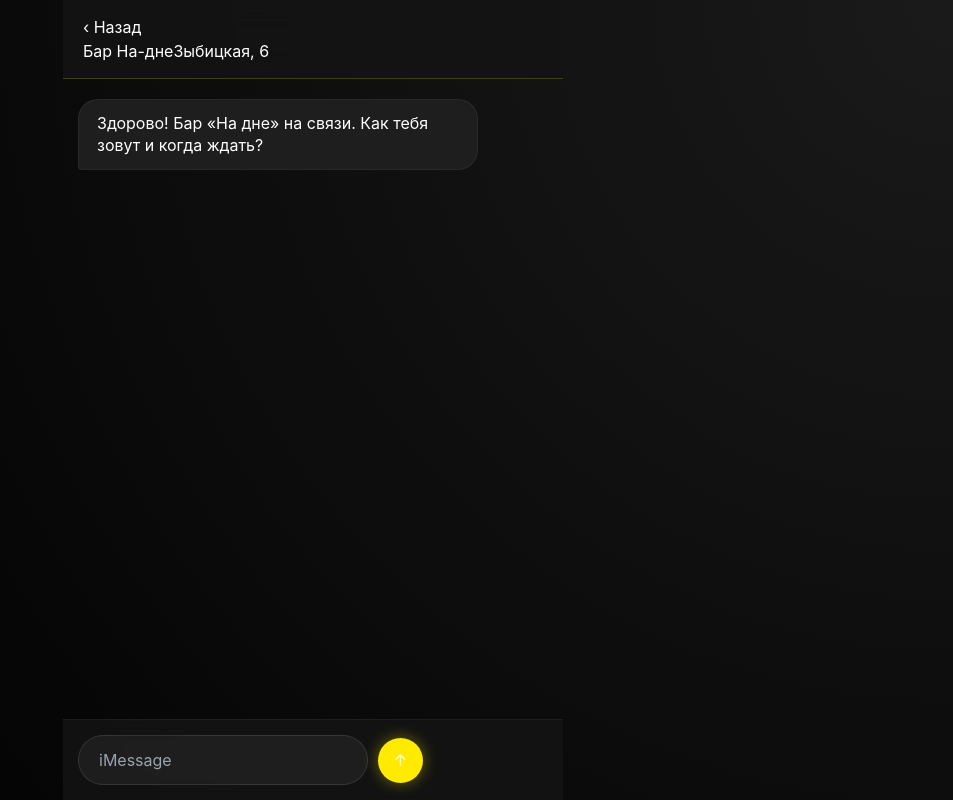
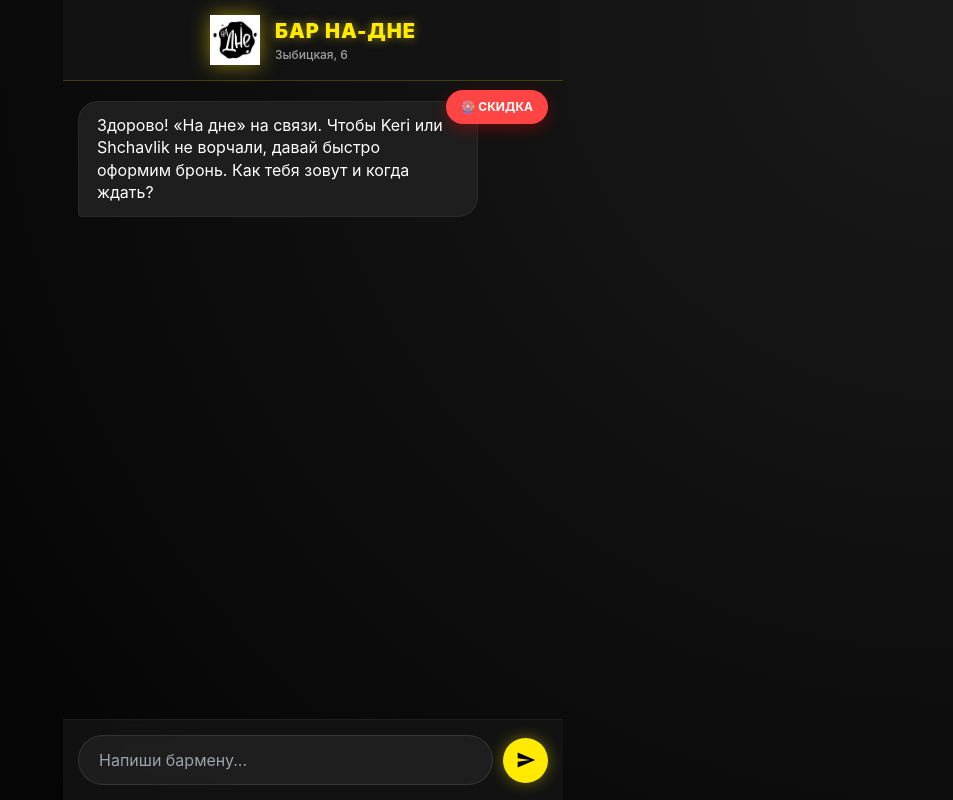
Before and after one commit to Vazhniy/Booking_bar-na-dne, a React (Vite) app in the folder frontend/: page / in a window 1280 px wide. Shown: the whole page, without its empty margins (327-1280 px from the left). Built offline with nearby package versions, Linux system fonts and the light colour scheme.

Commit message:
Update App.jsx

```diff
--- a/frontend/src/App.jsx
+++ b/frontend/src/App.jsx
@@ -2,42 +2,35 @@ import React, { useState, useEffect, useRef } from 'react';
 import axios from 'axios';
 import './App.css';
 
-// ВАЖНО: Убедись, что тут твоя актуальная ссылка с Render
 const RENDER_URL = 'https://booking-bar-na-dne.onrender.com';
 
 function App() {
-  // Начальное сообщение от "бармена"
   const [messages, setMessages] = useState([
-    { role: 'bot', text: 'Здорово! Бар «На дне» на связи. Как тебя зовут и когда ждать?' }
+    { role: 'bot', text: 'Здорово! «На дне» на связи. Чтобы Keri или Shchavlik не ворчали, давай быстро оформим бронь. Как тебя зовут и когда ждать?' }
   ]);
   const [input, setInput] = useState('');
   const [loading, setLoading] = useState(false);
   const chatEndRef = useRef(null);
 
-  // Автопрокрутка вниз при новом сообщении
   useEffect(() => {
     chatEndRef.current?.scrollIntoView({ behavior: "smooth" });
   }, [messages]);
 
   const handleSend = async () => {
     if (!input.trim() || loading) return;
-
     const userMsg = { role: 'user', text: input };
     setMessages(prev => [...prev, userMsg]);
-    const currentInput = input;
-    setInput(''); // Очищаем поле сразу
+    setInput('');
     setLoading(true);
 
     try {
       const response = await axios.post(`${RENDER_URL}/api/chat`, {
-        message: currentInput,
-        // Отправляем историю для контекста
-        history: messages.map(m => ({role: m.role, text: m.text}))
+        message: input,
+        history: messages
       });
       setMessages(prev => [...prev, { role: 'bot', text: response.data.text }]);
     } catch (error) {
-      console.error("Ошибка:", error);
-      setMessages(prev => [...prev, { role: 'bot', text: 'Проблемы со связью. Попробуй еще раз.' }]);
+      setMessages(prev => [...prev, { role: 'bot', text: 'Ошибка сети. Бармен пошел проверять инфузии.' }]);
     } finally {
       setLoading(false);
     }
@@ -45,48 +38,38 @@ function App() {
 
   return (
     <div className="app-container">
+      <button className="wheel-btn">🎡 СКИДКА</button>
 
-      {/* Шапка в стиле iOS */}
       <header className="header">
-        <div className="header-back">
-          <span>‹</span> Назад
+        <div className="header-content">
+          <img src="/logo.png" alt="Лого" className="logo" />
+          <div className="header-text">
+            <h1 className="bar-title">Бар На-дне</h1>
+            <p className="bar-address">Зыбицкая, 6</p>
           </div>
-        <div className="header-title">
-          <span className="bar-name">Бар На-дне</span>
-          <span className="bar-status">Зыбицкая, 6</span>
         </div>
-        <div className="header-right"></div> {/* Заглушка для баланса */}
       </header>
 
-      {/* Окно чата */}
       <div className="chat-window">
         {messages.map((msg, i) => (
           <div key={i} className={`message ${msg.role}`}>
             {msg.text}
           </div>
         ))}
-        {/* Простой индикатор загрузки в стиле iOS */}
-        {loading && <div className="message bot" style={{color: '#8E8E93'}}>...</div>}
-        <div ref={chatEndRef} /> {/* Якорь для прокрутки */}
+        {loading && <div className="message bot">...</div>}
+        <div ref={chatEndRef} />
       </div>
 
-      {/* Панель ввода в стиле iMessage */}
       <div className="input-area">
-        <div className="input-wrapper">
         <input
           type="text"
-            placeholder="iMessage"
           value={input}
           onChange={(e) => setInput(e.target.value)}
           onKeyPress={(e) => e.key === 'Enter' && handleSend()}
+          placeholder="Напиши бармену..."
         />
-        </div>
-        <button
-            className="send-btn"
-            onClick={handleSend}
-            disabled={!input.trim() || loading}
-        >
-          ↑
+        <button className="send-btn" onClick={handleSend}>
+          <svg viewBox="0 0 24 24"><path d="M2.01 21L23 12 2.01 3 2 10l15 2-15 2z"/></svg>
         </button>
       </div>
     </div>
```
Lines whose indentation alone changed are shown as unchanged.
